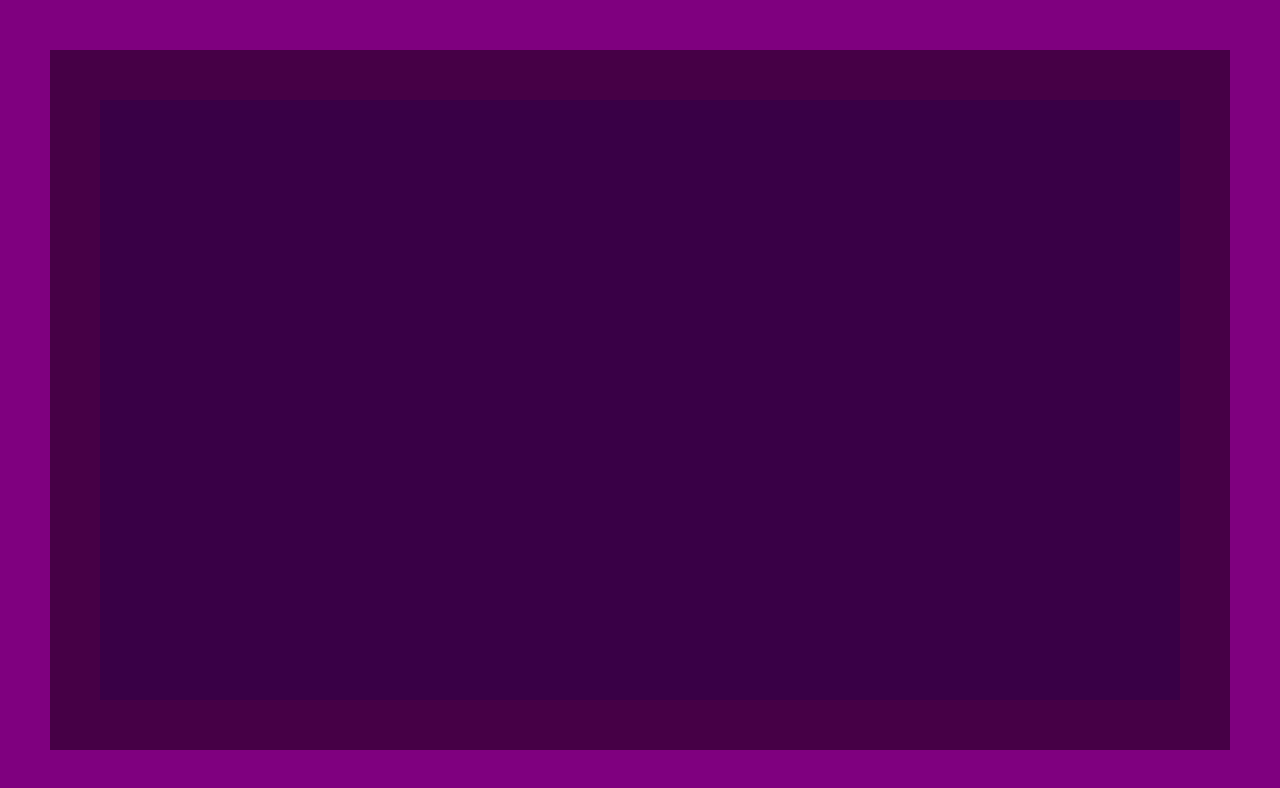
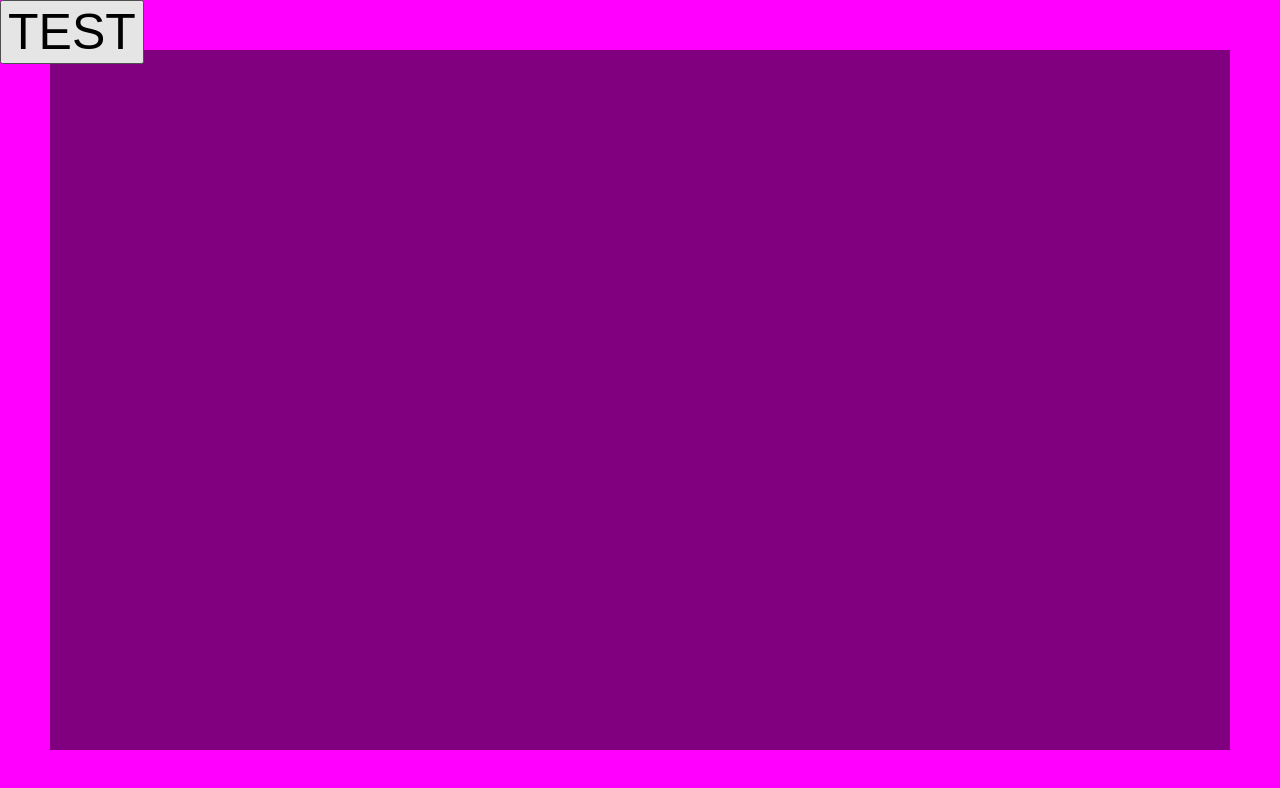
Before and after one commit to Driijko/Framework, a React (Create React App) app: page / in a window 1280 px wide. Shown: the top 788 px of the page. Built offline with nearby package versions, Linux system fonts and the light colour scheme; a web font is replaced by a local one.

Commit message:
Create context for elements triggering site foreground animation sequence

```diff
--- a/src/App/Content/0 Site/SiteForeground.js
+++ b/src/App/Content/0 Site/SiteForeground.js
@@ -1,12 +1,97 @@
-import styled from "styled-components";
+// IMPORTS ///////////////////////////////////////////////////////////////
+// Import libraries -----------------------------------------------------
+import {useContext, createContext, useState, useEffect} from "react";
+import styled, {css, keyframes} from "styled-components";
 
-const SiteForeground = styled("div")`
+// SETTINGS /////////////////////////////////////////////////////////////
+const animationDuration = 5;
+
+// CONTEXT ////////////////////////////////////////////////////////
+const SiteForegroundContext = createContext();
+
+function SiteForegroundContextProvider({children}) {
+    const [foregroundAnimate, setForegroundAnimate] = useState(false);
+
+    useEffect(()=> {
+        if (foregroundAnimate) {
+            setTimeout(()=> {
+                setForegroundAnimate(false);
+            }, animationDuration * 1000);
+        };
+    },[foregroundAnimate])
+
+    function triggerForegroundAnimate() {
+        setForegroundAnimate(true);
+    };
+
+    return (
+        <SiteForegroundContext.Provider
+            value={{
+                foregroundAnimate,
+                triggerForegroundAnimate,
+            }}
+        >
+            {children}
+        </SiteForegroundContext.Provider>
+    );
+};
+
+
+// STYLE ////////////////////////////////////////////////////////////////
+const animationSequence = keyframes`
+    0% {
+        opacity: 0;
+    }
+
+    40% {
+        opacity: 1;
+    }
+
+    60% {
+        opacity: 1;
+    }
+
+    100% {
+        opacity: 0;
+    }
+`;
+
+function animate(foregroundAnimate) {
+    if (foregroundAnimate === false) {
+        return `
+            opacity: 0;
+        `;
+    }
+    else {
+        return css`
+            animation: ${animationSequence} ${animationDuration}s linear forwards;
+        `;
+    };
+};
+
+const SiteForegroundDiv = styled("div")`${({foregroundAnimate})=>css`
     position: absolute;
     width: 100vw;
     height: 100vh;
+    pointer-events: none;
 
-    background-color: black;
-    opacity: 0.5;
-`;
+    background-image: linear-gradient(black, red);
+    ${animate(foregroundAnimate)}
+`}`;
 
-export default SiteForeground;
+// COMPONENT ///////////////////////////////////////////////////////////
+function SiteForeground(props) {
+
+    // STATE /////////////////////////////////////////////////////
+    // Context --------------------------------------------------
+    const {foregroundAnimate} = useContext(SiteForegroundContext);
+
+    // RENDER ////////////////////////////////////////////////////
+    return (
+        <SiteForegroundDiv foregroundAnimate={foregroundAnimate} />
+    );
+};
+
+// EXPORTS ///////////////////////////////////////////////////////////
+export default SiteForegroundContext;
+export {SiteForeground, SiteForegroundContextProvider};
--- /dev/null
+++ b/src/App/Content/0 Site/SiteForegroundContext.js
@@ -0,0 +1,25 @@
+import {createContext, useState} from "react";
+
+const SiteForegroundContext = createContext();
+
+function SiteForegroundContextProvider({children}) {
+    const [foregroundAnimate, setForegroundAnimate] = useState(true);
+
+    function triggerForegroundAnimate() {
+        setForegroundAnimate(true);
+    };
+
+    return (
+        <SiteForegroundContext.Provider
+            value={{
+                foregroundAnimate,
+                triggerForegroundAnimate,
+            }}
+        >
+            {children}
+        </SiteForegroundContext.Provider>
+    );
+};
+
+export default SiteForegroundContext;
+export {SiteForegroundContextProvider};
--- a/src/App/Content/0 Site/test.js
+++ b/src/App/Content/0 Site/test.js
@@ -1,14 +1,30 @@
+// IMPORTS ///////////////////////////////////////////////////////
+// Import libraries ----------------------------------------------
+import {useContext} from "react";
 import styled from "styled-components";
 
-const Test = styled("div")`
+// Import context / providers ----------------------------------
+import SiteForegroundContextProvider from "./SiteForegroundContext";
+import SiteForegroundContext from "./SiteForeground";
+
+// STYLE /////////////////////////////////////////////////////////
+const SiteForegroundAnimationTrigger = styled("button")`
     position: absolute;
-    width: 100vw;
-    height: 100vh;
-
-    background-color: blue;
-    box-sizing: border-box;
-    border: 100px solid magenta;
-    opacity: 0.1;
+    font-size: 50px;
 `;
 
+function Test(props) {
+    const {triggerForegroundAnimate} = useContext(SiteForegroundContext);
+
+    return (
+        <SiteForegroundAnimationTrigger
+            onClick={
+                triggerForegroundAnimate
+            }
+        >
+            TEST
+        </SiteForegroundAnimationTrigger>
+    );
+};
+
 export default Test;
```
Also changed, not shown: src/App/App.js (+6 -1 lines), 1 other file (tests, documents, lock files or other folders).
